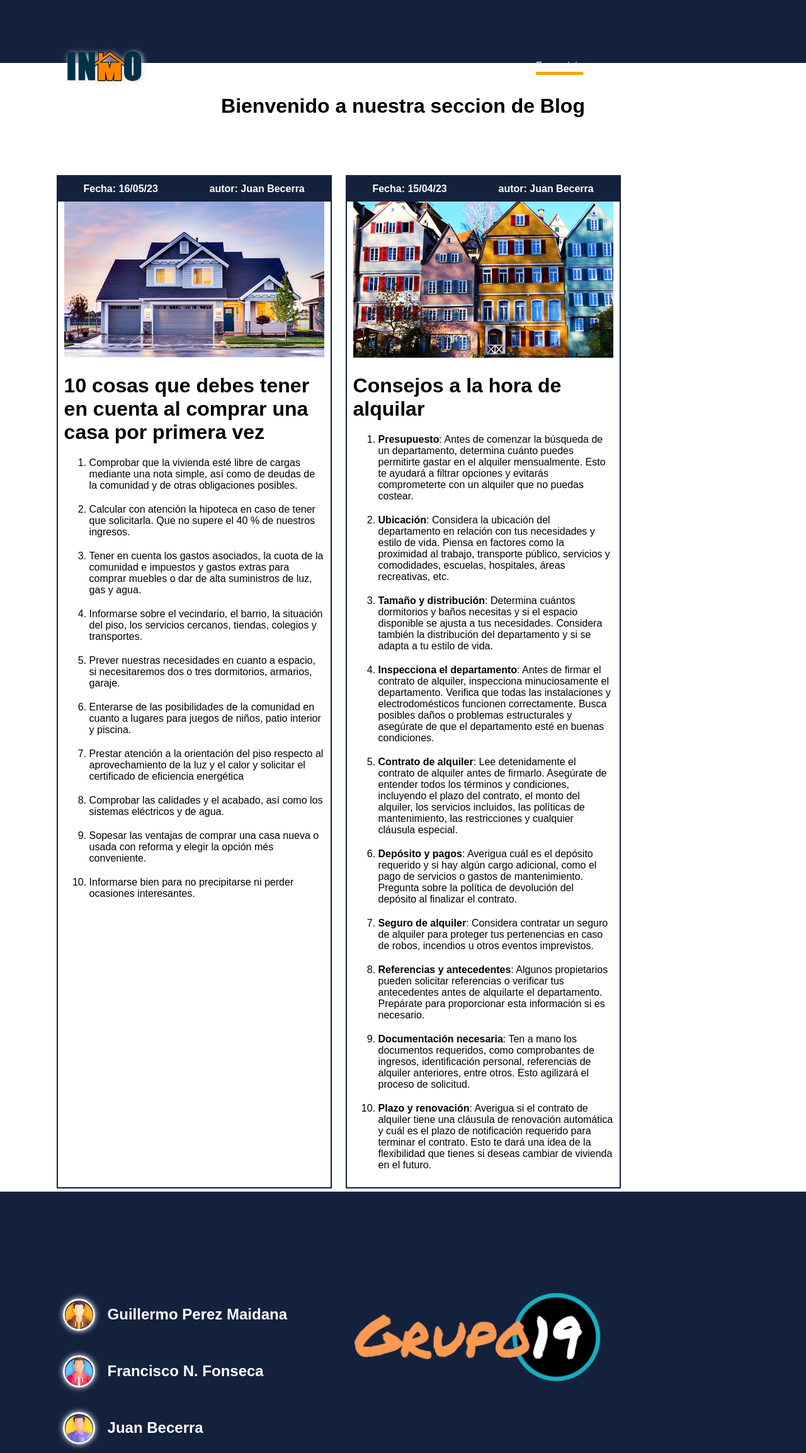
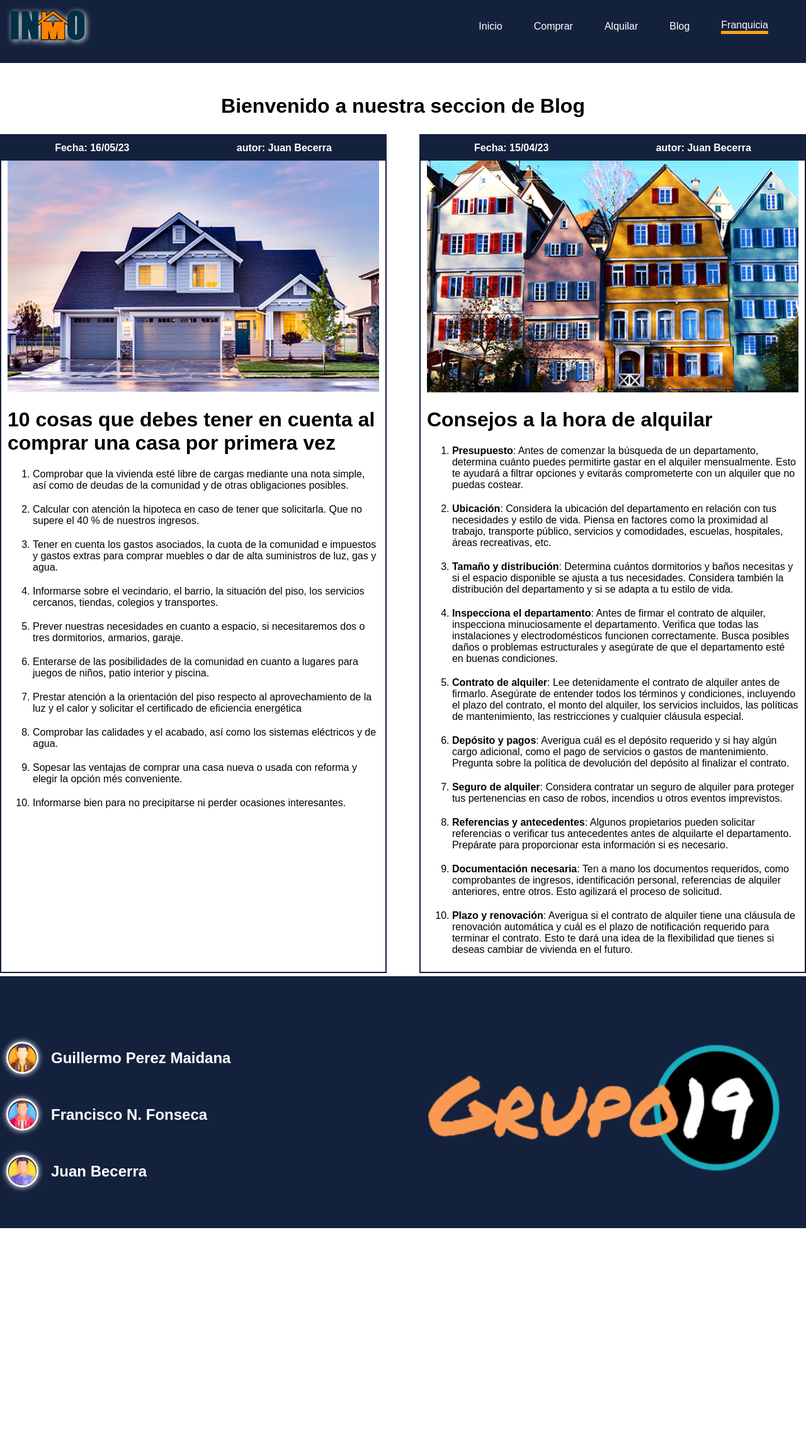
Before and after one commit to guilledamian91/integrador, a Django app: page /blog/ in a window 1280 px wide. Shown: the whole page at 63% size. After the commit the page ends 1950 px from the top, so only its background shows below. Run offline with Django 4.2, Linux system fonts and the light colour scheme.

Commit message:
Add files via upload

```diff
--- a/static/css/grillas.css
+++ b/static/css/grillas.css
@@ -22,14 +22,7 @@ body{
 	margin:0;
 	overflow-x: hidden !important;
 }
-.conteinerRow{
-	display: flex;
-	flex-direction: column;
-	align-items: center;
-	width: 70%;
-	margin-left: 7%;
-	border: var(--border);
-}
+
 
 @media (min-width: 1024px) and (min-height: 600px) {
 .cajanegra{
@@ -53,9 +46,7 @@ body{
 
 }
 
-.row1{
-margin-top: 65px;
-}
+
 .c1{
 	position: relative;
 	float: left;
--- a/static/css/inicio/header.css
+++ b/static/css/inicio/header.css
@@ -6,7 +6,7 @@ header{
 
 }
 .imgHeader{
-	    display: flex;
+	display: flex;
     flex-direction: column;
     justify-content: center;
 	background-image: url("../../imgs/pexels-august-de-richelieu-4259140.jpg");
@@ -14,7 +14,7 @@ header{
     background-position-y: center;
     height: auto;
     color: white;
-    padding-bottom: 10%;
+    padding-bottom: 5%;
 
 }
 
@@ -26,7 +26,7 @@ header{
 	display: flex;
 	flex-direction: row;
 	justify-content: center;
-
+	margin-top: 72px;
 }
 .botonesFlyer{
 	gap:30px;
--- a/templates/alquilar.html
+++ b/templates/alquilar.html
@@ -11,12 +11,10 @@
   <link rel="icon" type="image/icon" sizes="16x16" href="{% static './imgs/menu y icon/favicon16x16_Mejorado.ico' %}">
   <link rel="stylesheet" href="{% static './css/comprar/styles.css' %}">
   <link rel="stylesheet" href="{% static './css/comprar/grillas.css' %}">
-  <link rel="stylesheet" href="{% static './css/inicio/services.css' %}">
   <link rel="stylesheet" href="{% static './css/Franquicia/grillas.css' %}">
   <script src="https://code.jquery.com/jquery-3.6.0.min.js"></script>
   <script src="{% static './js/apis/alquilar/apialquiler.js' %}"></script>
   <script src="{% static './js/enviarcorreo.js' %}"></script>
-
   <link rel="stylesheet" media="(min-width: 1024px)" href="{% static './css/Franquicia/menuFloat.css' %}">
   <link rel="stylesheet" media="(max-width: 1023px)" href="{% static './css/Franquicia/menu-celulares.css' %}">
 
@@ -117,7 +115,6 @@
             </div>
           </div>
 </footer>
-<!-- buenos dias -->
-<script type="text/javascript" src="{% static './js/muestraFotos.js' %}"></script>
+
 <script src="{% static './js/Franquicia/botonmenu.js' %}"></script>
 </html>
--- a/templates/comprar.html
+++ b/templates/comprar.html
@@ -11,7 +11,6 @@
   <link rel="icon" type="image/icon" sizes="16x16" href="{% static './imgs/menu y icon/favicon16x16_Mejorado.ico' %}">
   <link rel="stylesheet" href="{% static './css/comprar/styles.css' %}">
   <link rel="stylesheet" href="{% static './css/comprar/grillas.css' %}">
-  <link rel="stylesheet" href="{% static './css/inicio/services.css' %}">
   <link rel="stylesheet" href="{% static './css/Franquicia/grillas.css' %}">
   <script src="https://code.jquery.com/jquery-3.6.0.min.js"></script>
   <script src="{% static './js/apis/comprar/apicompra.js' %}"></script>
@@ -118,6 +117,5 @@
           </div>
 </footer>
 <!-- buenos dias -->
-<script type="text/javascript" src="{% static './js/muestraFotos.js' %}"></script>
 <script src="{% static './js/Franquicia/botonmenu.js' %}"></script>
 </html>
```
Also changed, not shown: templates/index.html (+28 -6 lines), static/js/Franquicia/botonmenu.js (line endings or trailing spaces).
